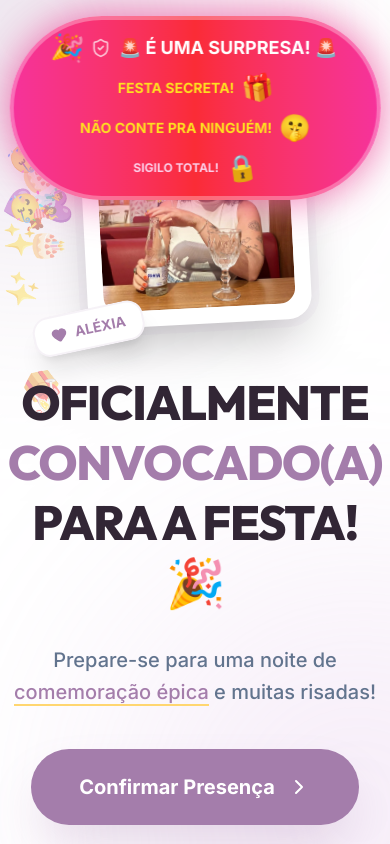
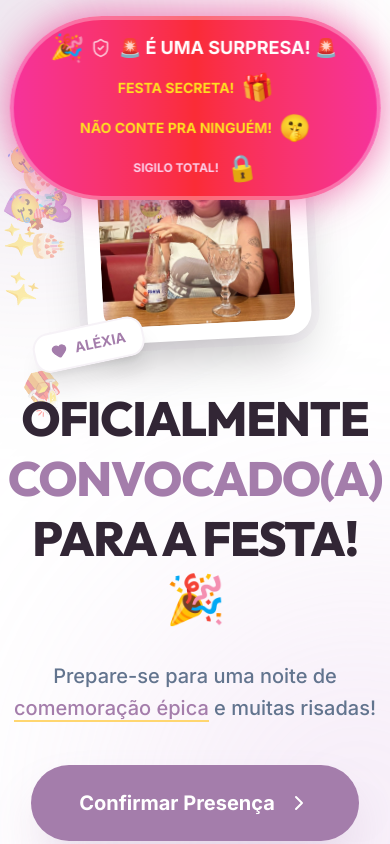
Before and after one commit to cleitonsousadev/ANIVERS-RIO-AL-XIA-PARREIRAS, a React (Vite) app: page / in a window 390 px wide. Shown: the top 844 px of the page. Built offline with nearby package versions, Linux system fonts and the light colour scheme.

Commit message:
fix: corrige padding no celular para não tampar a foto da Aléxia

```diff
--- a/src/App.tsx
+++ b/src/App.tsx
@@ -133,7 +133,7 @@ Mensagem: ${formData.message || 'Sem mensagem adicional'}`;
       </motion.div>
 
       {/* Hero Section */}
-      <section className="relative min-h-screen flex flex-col items-center justify-center overflow-hidden bg-white px-6 pt-20">
+<section className="relative min-h-screen flex flex-col items-center justify-center overflow-hidden bg-white px-6 pt-28 md:pt-20">
         {/* Abstract Background Shapes */}
         <div className="absolute inset-0 z-0 opacity-20 pointer-events-none">
           <motion.div
```
